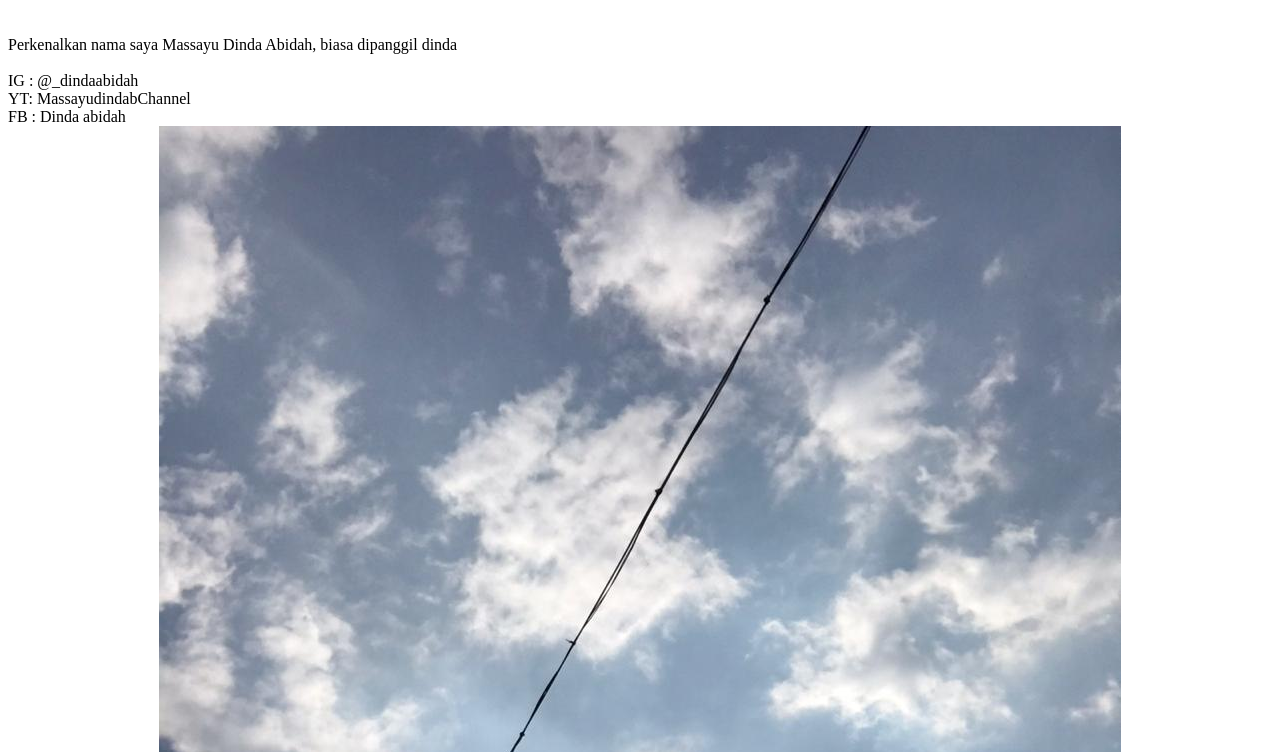
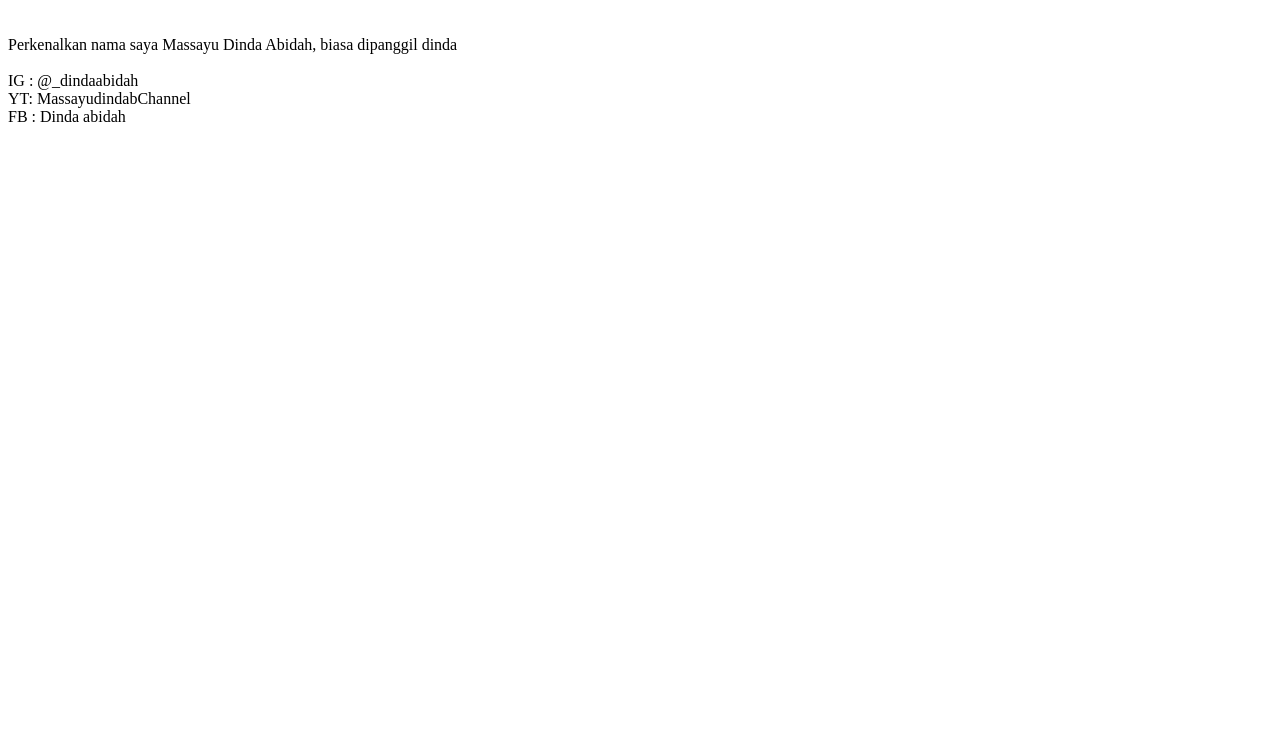
Before and after one commit to MassayuDindaAbidah/Dinda.github.io, a plain HTML site: page index.html in a window 1280 px wide. Shown: the part 48-800 px from the top of the page. Drawn offline with Linux system fonts and the light colour scheme.

Commit message:
Update index.html

```diff
--- a/index.html
+++ b/index.html
@@ -9,6 +9,6 @@
 	IG : @_dindaabidah<br>
 	YT: MassayudindabChannel <br>
 	FB : Dinda abidah <br>
-	<center><img src="dindaoke.jpg"></center>
+
 </body>
 </html>
```
